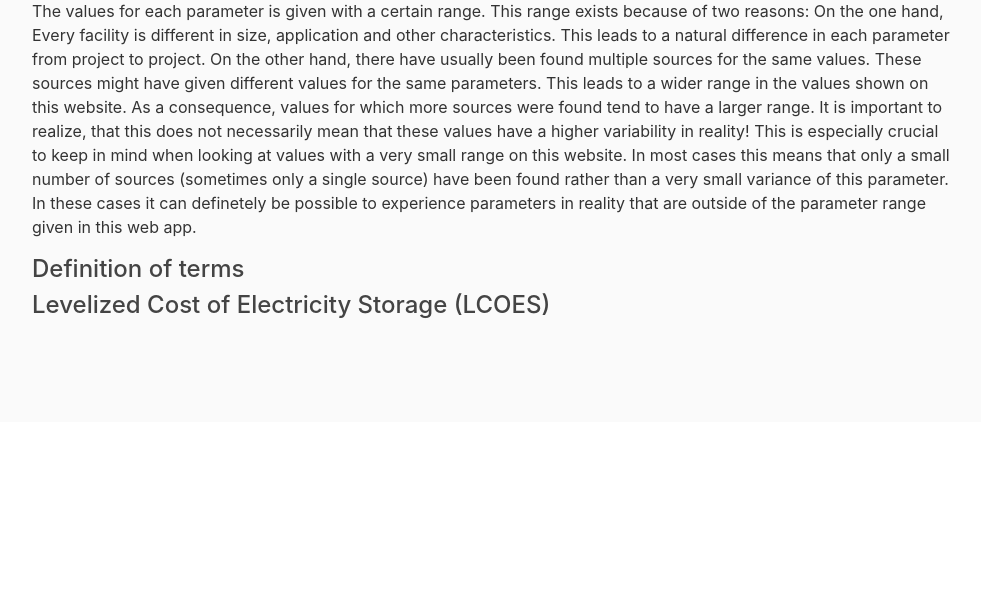
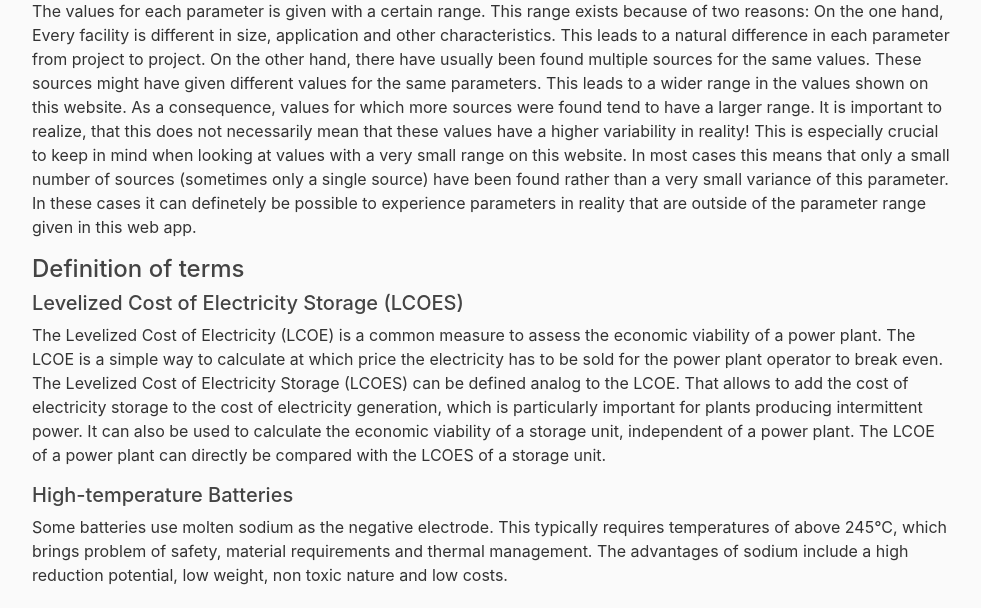
Before and after one commit to xiaoshir/EnergyStorageTechnologies, a Flask app: page / in a window 1280 px wide. Shown: the part 378-986 px from the top of the page, without its empty margins (148-1129 px from the left). Before the commit the page ends 697 px from the top, so only its background shows below. Run offline with Flask 2, Linux system fonts and the light colour scheme; some libraries are stand-ins or nearby versions.

Commit message:
second version

```diff
--- a/energystoragetechnologies/charts.py
+++ b/energystoragetechnologies/charts.py
@@ -167,7 +167,7 @@ def drawappplicationsfigure(techlist, applicationslist):
         'island operation': 8,
         'load levelling': 9,
         'mobility': 10,
-        'off-grid applications': 11,
+        'off grid applications': 11,
         'peak shaving': 12,
         'portable electronic applications': 13,
         'power reliability': 14,
--- a/energystoragetechnologies/routes.py
+++ b/energystoragetechnologies/routes.py
@@ -72,7 +72,7 @@ def technologyinformation():
     applicationlist = ["any","frequency containment reserve (primary control)",
        "frequency restoration reserve (secondary control)", "replacement reserve (tertiary control)", "black start",
        "black start", "energy arbitrage", "grid investment deferral", "increase of self-consumption",
-       "island operation", "load levelling", "mobility", "off-grid applications", "peak shaving",
+       "island operation", "load levelling", "mobility", "off grid applications", "peak shaving",
        "portable electronic applications", "power reliability", "renewable energy integration",
        "uninterrupted power supply", "voltage support"]
     form.applications_Field.choices = [(application, application) for application in applicationlist]
@@ -251,7 +251,7 @@ def technologycomparison():
     applicationlist = ["any","frequency containment reserve (primary control)",
        "frequency restoration reserve (secondary control)", "replacement reserve (tertiary control)", "black start",
        "energy arbitrage", "grid investment deferral", "increase of self-consumption",
-       "island operation", "load levelling", "mobility", "off-grid applications", "peak shaving",
+       "island operation", "load levelling", "mobility", "off grid applications", "peak shaving",
        "portable electronic applications", "power reliability", "renewable energy integration",
        "uninterrupted power supply", "voltage support"]
     form.applications_Field.choices = [(application, application) for application in applicationlist]
--- a/energystoragetechnologies/templates/home.html
+++ b/energystoragetechnologies/templates/home.html
@@ -34,12 +34,27 @@
     Definition of terms
 </h4>
 
-<h4>
+<h5>
     Levelized Cost of Electricity Storage (LCOES)
-</h4>
+</h5>
 
 <p>
+    The Levelized Cost of Electricity (LCOE) is a common measure to assess the economic viability of a power plant.
+    The LCOE is a simple way to calculate at which price the electricity has to be sold for the power plant operator
+    to break even. The Levelized Cost of Electricity Storage (LCOES) can be defined analog to the LCOE. That allows to
+    add the cost of electricity storage to the cost of electricity generation, which is particularly important for
+    plants producing intermittent power. It can also be used to calculate the economic viability of a storage unit,
+    independent of a power plant. The LCOE of a power plant can directly be compared with the LCOES of a storage unit.
+</p>
 
+<h5>
+    High-temperature Batteries
+</h5>
+
+<p>
+    Some batteries use molten sodium as the negative electrode. This typically requires temperatures of above 245°C,
+    which brings problem of safety, material requirements and thermal management. The advantages of sodium include a
+    high reduction potential, low weight, non toxic nature and low costs.
 </p>
 
 {% endblock content %}
--- a/energystoragetechnologies/templates/technologyinformation.html
+++ b/energystoragetechnologies/templates/technologyinformation.html
@@ -58,7 +58,9 @@
     <div id="techdiagram">
         <img src=" ../static/images/{{ techdiagram }}" height="300">
         <br>
+        {% autoescape false %}
         {{ techdiagram_description }}
+        {% endautoescape %}
         <a href={{ techdiagram_link }} target="_blank"> {{ techdiagram_source }} </a>
     </div>
 </div>
```
Also changed, not shown: energystoragetechnologies.db.
